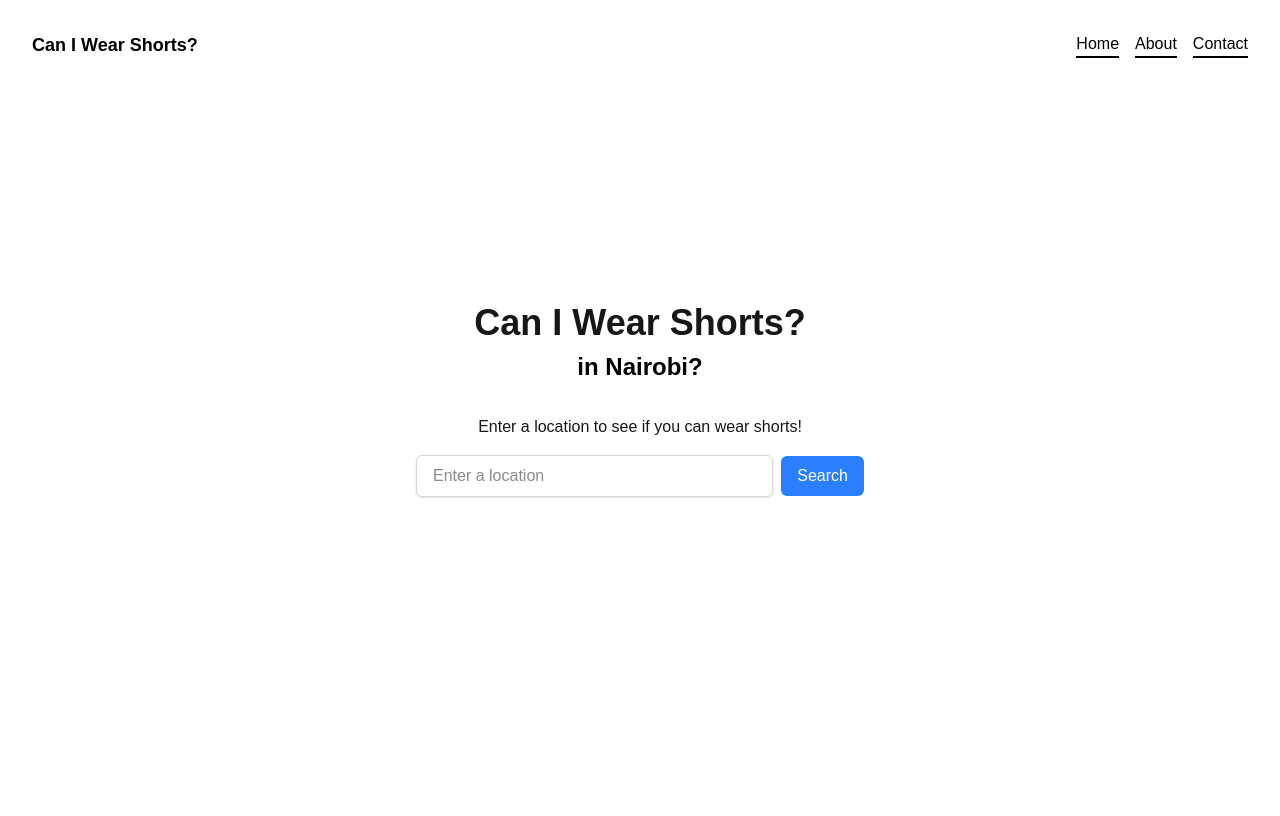
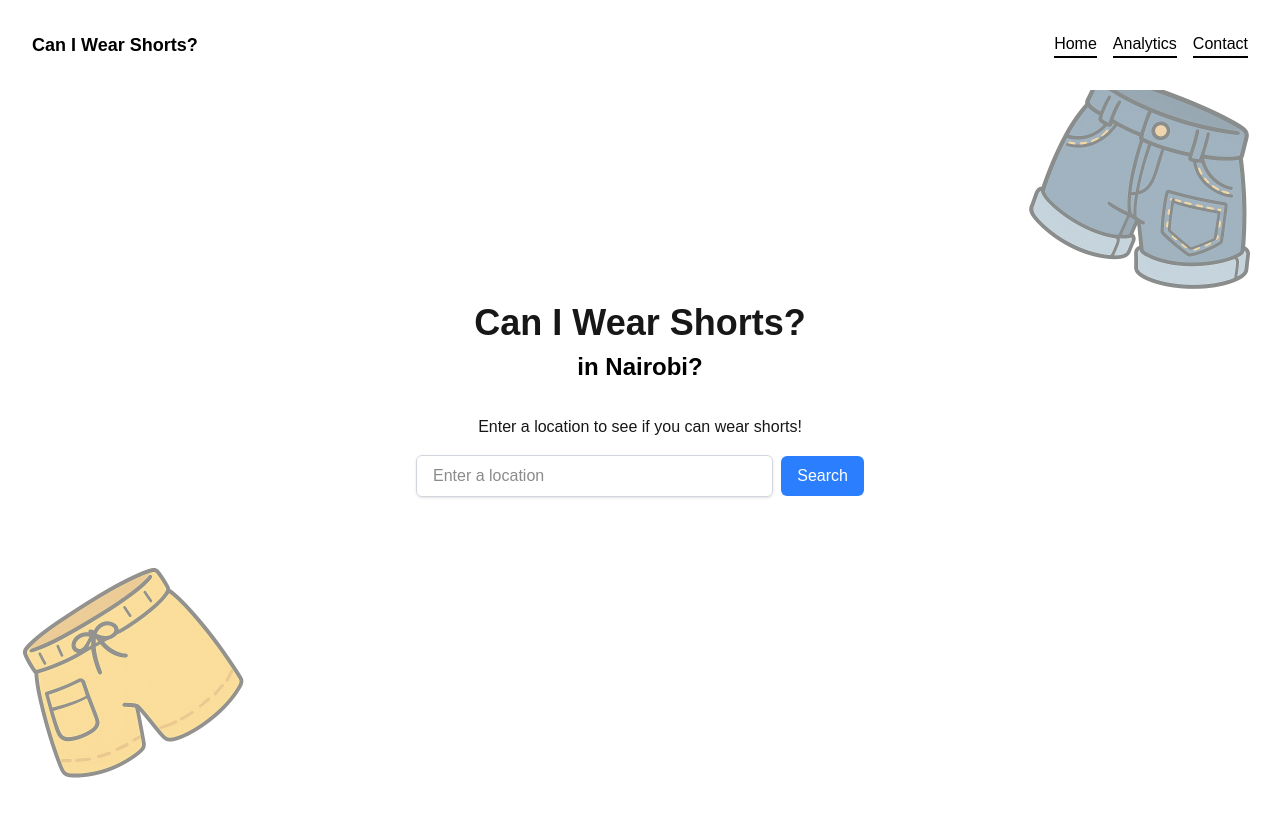
Before and after one commit to JesalMistry07/CanIWearShorts, a Next.js app: page / in a window 1280 px wide. Shown: the top 816 px of the page. Built offline with nearby package versions, Linux system fonts and the light colour scheme.

Commit message:
adding images

```diff
--- a/src/app/components/navbar.tsx
+++ b/src/app/components/navbar.tsx
@@ -22,7 +22,7 @@ const Navbar = () => {
 
                 {/* Hamburger Menu for mobile */}
                 <button onClick={() => setIsOpen(!isOpen)}
-                    className="text-black focus:outline-none md:hidden">
+                    className="text-black focus:outline-none md:hidden cursor-auto">
                     {/* Hamburger Icon and Close Icon */}
                     {isOpen ? (
                         <svg
@@ -63,7 +63,7 @@ const Navbar = () => {
                 >
                     <div className="flex flex-col md:flex-row px-4 py-4 space-y-2 md:space-y-0 md:space-x-4">
                         <a href="/" className="text-black hover:text-gray-600 lg:border-b-2 md:border-b-2 hover:border-t-indigo-950">Home</a>
-                        <a href="#about" className="text-black hover:text-gray-600 lg:border-b-2 md:border-b-2">About</a>
+                        <a href="#analytics" className="text-black hover:text-gray-600 lg:border-b-2 md:border-b-2">Analytics</a>
                         <a href="//www.jesalmistry.com/#contact" className="text-black hover:text-gray-600 lg:border-b-2 md:border-b-2">Contact</a>
                     </div>
                 </div>
--- a/src/app/globals.css
+++ b/src/app/globals.css
@@ -42,3 +42,38 @@ body {
 .animate-slide-down {
   animation: slide-down 0.5s ease-in-out;
 }
+
+/* globals.css */
+
+body::after {
+  content: "";
+  position: absolute;
+  margin-top: 7vh;
+  top: 0;
+  right: 0;
+  background-image: url("/short-right.png");
+  background-size: clamp(100px, 20vw, 280px); /* responsive scaling */
+  background-repeat: no-repeat;
+  background-position: top right;
+  opacity: 0.5;
+  pointer-events: none;
+  z-index: -90;
+  width: 100%;
+  height: 100%;
+}
+
+body::before {
+  content: "";
+  position: fixed;
+  bottom: 0;
+  left: 0;
+  background-image: url("/short-left.png"); /* ✅ update this path */
+  background-size: clamp(100px, 20vw, 280px);
+  background-repeat: no-repeat;
+  background-position: bottom left;
+  opacity: 0.5;
+  pointer-events: none;
+  z-index: -90;
+  width: 100%;
+  height: 100%;
+}
--- a/src/app/page.tsx
+++ b/src/app/page.tsx
@@ -20,6 +20,9 @@ export default function Home() {
 
     return () => clearInterval(interval);
   }, []);
+
+
+
 
   async function onEnter() {
     try {
@@ -57,7 +60,7 @@ export default function Home() {
 
       if (temp >= 16 && windSpeed < 8 && precipitation < 4) {
         canWearShorts = "true";
-      } else if (temp >= 11 && windSpeed < 7 && precipitation < 2) {
+      } else if (temp >= 11 && windSpeed < 4 && precipitation < 2) {
         canWearShorts = "maybe";
       } else {
         canWearShorts = "false";
@@ -72,8 +75,16 @@ export default function Home() {
       );
 
     } catch (error) {
-      router.push("/errorPage");
       console.error("Fetch failed:", error);
+      if (error instanceof Error) {
+        if (error.message.includes("429")) {
+          alert("API limit reached. Please try again later.");
+
+        }
+
+      } else {
+        console.error("An unknown error occurred:", error);
+      }
     }
   }
 
--- a/src/app/result/page.tsx
+++ b/src/app/result/page.tsx
@@ -67,7 +67,7 @@ const Result = () => {
   return (
     <div className={`text-center mt-10 transition-all duration-300 ${isOpen ? "blur-md" : ""}`} >
 
-      <h1 className="text-4xl font-semibold mb-2 text-center pt-15">
+      <h1 className="text-4xl font-semibold mb-2 text-center pt-15 backdrop-blur-sm bg-white/1 p-4 rounded-lg max-w-xl mx-auto">
         {shortsMessage}
       </h1>
 
@@ -92,7 +92,7 @@ const Result = () => {
 
       </div>
 
-      <div className="border border-gray-300 rounded-lg p-4 max-w-screen-sm sm:max-w-screen-md md:max-w-screen-lg mx-auto shadow-md h-fit grid grid-cols-1 md:grid-cols-2 gap-4 md:gap-8">
+      <div className="border backdrop-blur-md border-gray-300 rounded-lg p-4 max-w-screen-sm sm:max-w-screen-md md:max-w-screen-lg mx-auto shadow-md h-fit grid grid-cols-1 md:grid-cols-2 gap-4 md:gap-8">
         <div className="md:col-span-2 text-center font-semibold text-lg"> Weather Information at {city}: </div>
         {/* The rest */}
 
```
Also changed, not shown: public/short-left.png (added), public/short-right.png (added), src/app/analytics/page.tsx (added).
